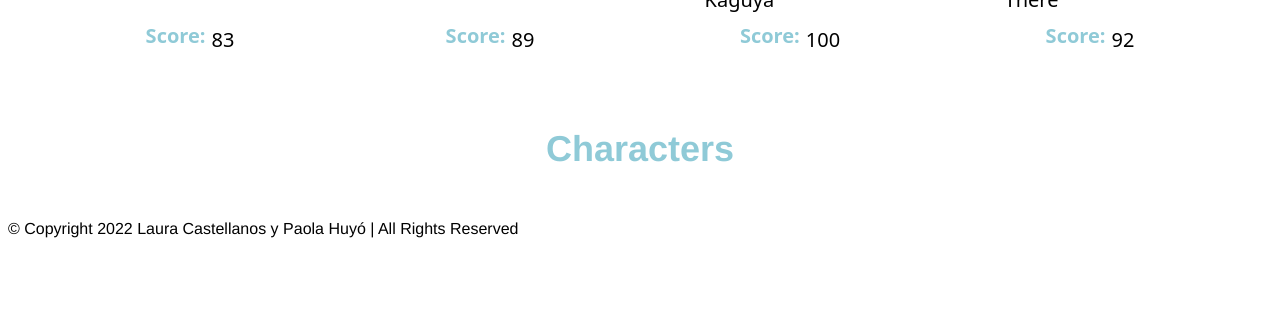
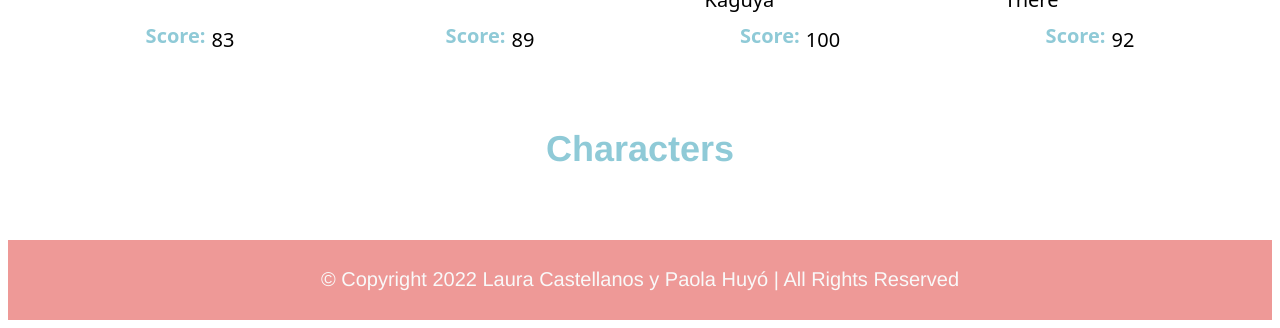
Before and after one commit to paolahuyo/BOG004-data-lovers, a website with bundled scripts: page src/index.html in a window 1280 px wide. Shown: the part 2872-3200 px from the top of the page. Before the commit the page ends 3118 px from the top, so only its background shows below. Built offline with nearby package versions, Linux system fonts and the light colour scheme.

Commit message:
Agregamos estilo al footer

```diff
--- a/src/style.css
+++ b/src/style.css
@@ -310,3 +310,16 @@ p {
 #rootCharacter{
   display: none;
 }
+
+footer{
+display: flex;
+flex-direction: row;
+align-items: center;
+margin-top: 20px;
+width: 100%;
+height: 80px;
+color: #f9f9f9;
+font-size: 20px;
+justify-content: center;
+background-color: #ee9997;
+}
```
